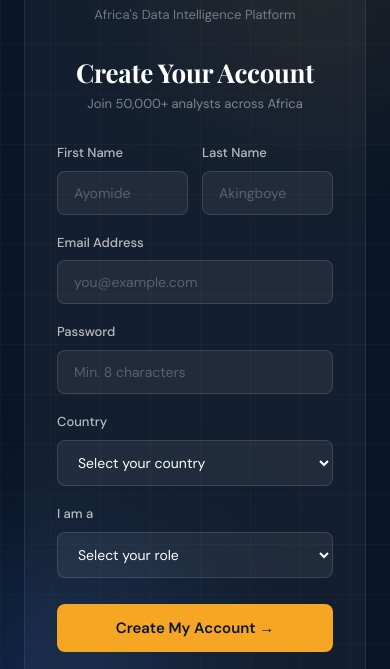
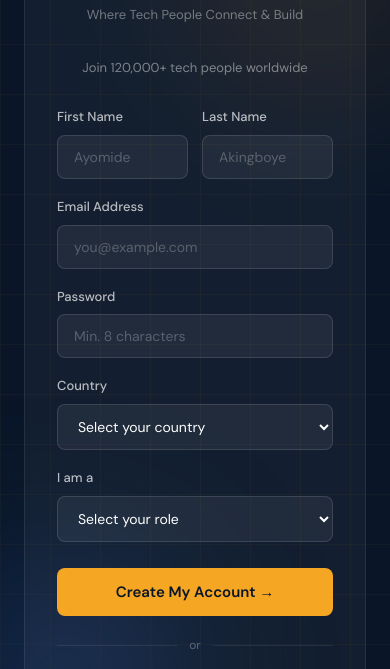
Before and after one commit to Neta-cad/analytica, a plain HTML site: page auth/signup.html in a window 390 px wide. Shown: the part 106-775 px from the top of the page. Drawn offline with nearby package versions, Linux system fonts and the light colour scheme.

Commit message:
sync project from phone

```diff
--- a/auth/signup.html
+++ b/auth/signup.html
@@ -214,10 +214,8 @@ select option { background: #112240; color: #fff; }
 <div class="auth-card">
 
   <a href="../index.html" class="auth-logo">Analytica<span>.</span></a>
-  <p class="auth-tagline">Africa's Data Intelligence Platform</p>
-
-  <h1 class="auth-title">Create Your Account</h1>
-  <p class="auth-sub">Join 50,000+ analysts across Africa</p>
+<p class="auth-tagline">Where Tech People Connect & Build</p>
+<p class="auth-sub">Join 120,000+ tech people worldwide</p>
 
   <!-- Alert box -->
   <div class="alert" id="alert"></div>
@@ -310,7 +308,7 @@ select option { background: #112240; color: #fff; }
 
 </div>
 
-<script src="https://cdn.jsdelivr.net/npm/@supabase/supabase-js@2"></script>
+
 <script src="../js/supabase.js"></script>
 <script>
 const form = document.getElementById('signup-form')
```
Also changed, not shown: auth/login.html (+2 -2 lines).
